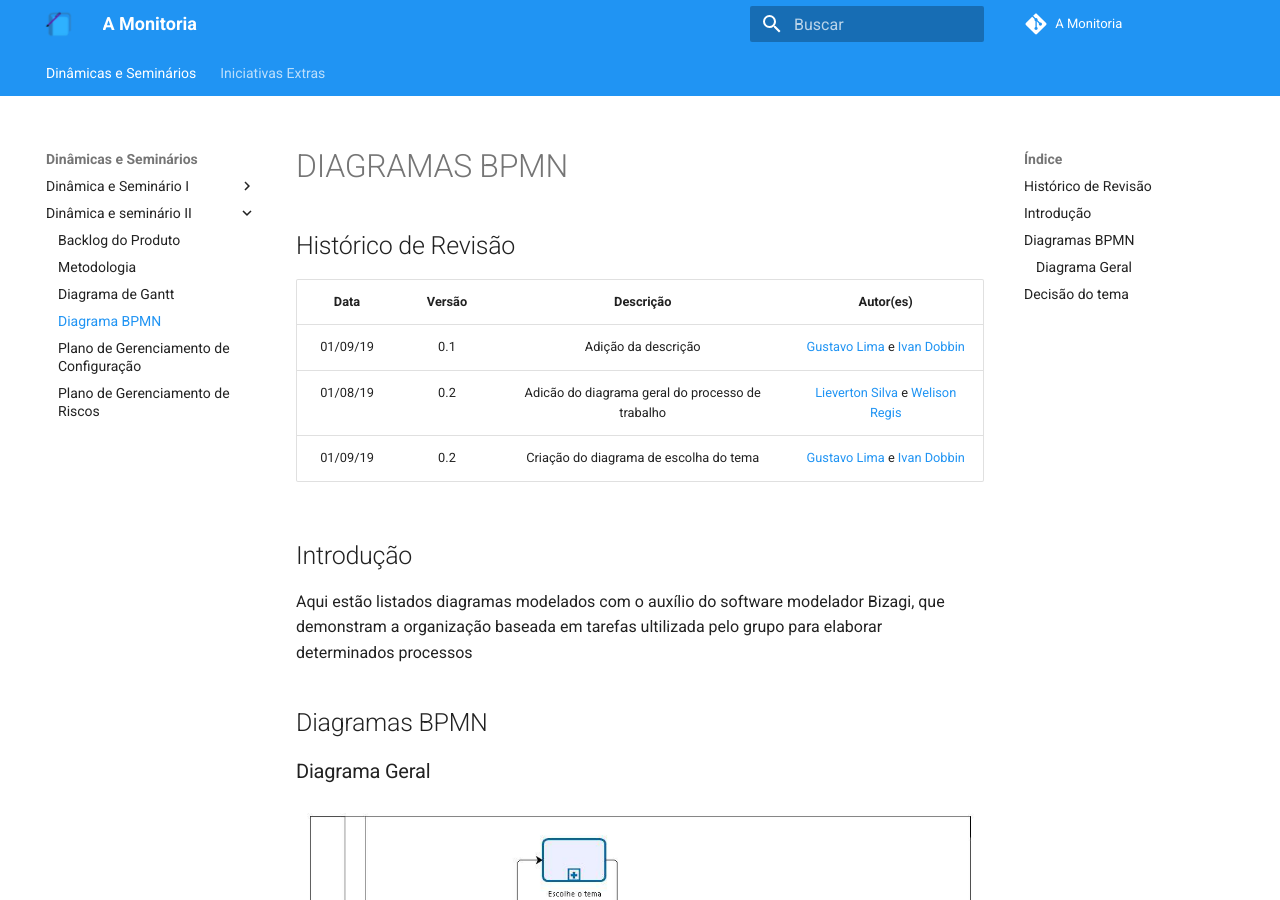
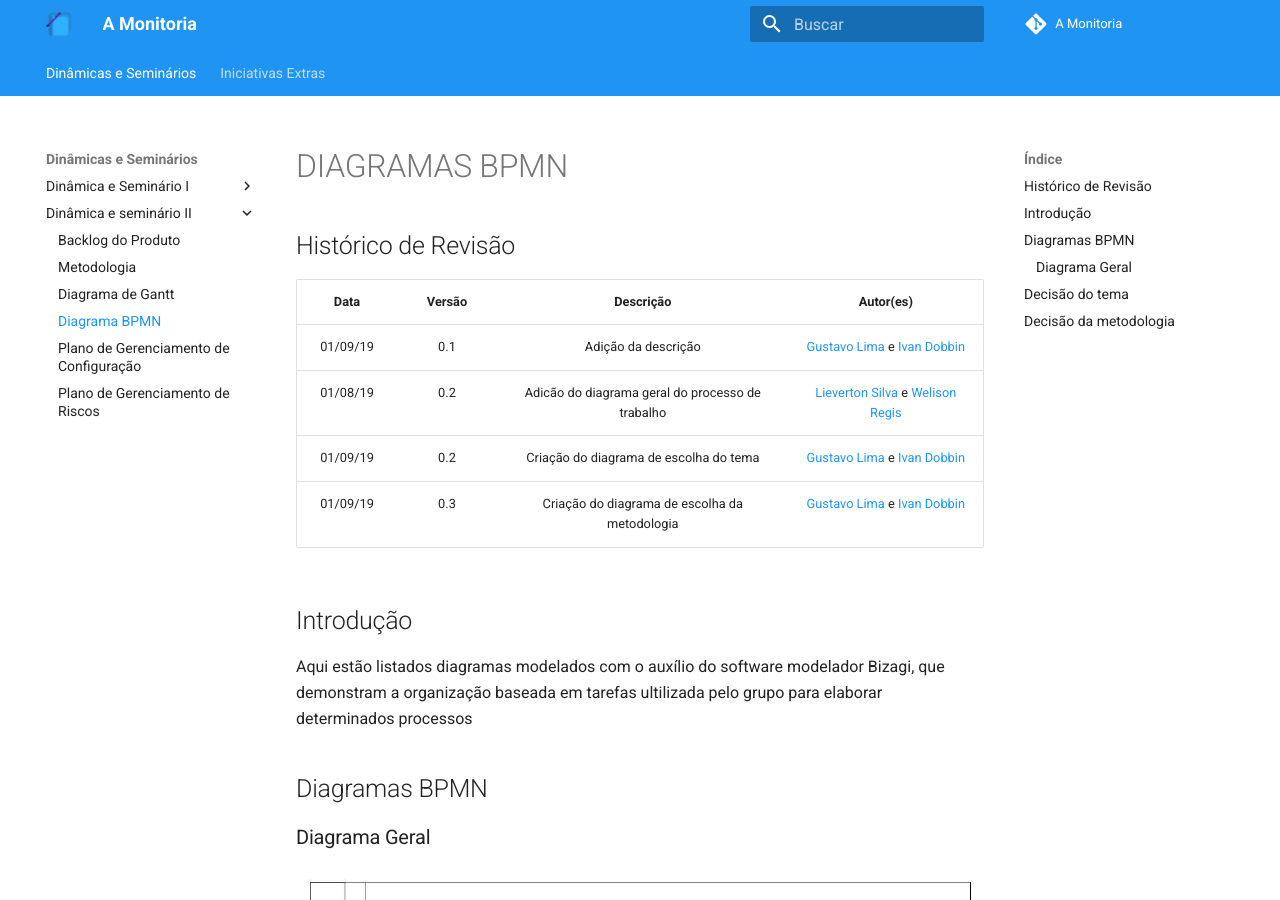
Before and after one commit to 2019-2-arquitetura-desenho/wiki, an MkDocs documentation site: the page built from docs/dinamica_seminario_II/diagrama_bpmn.md, in a window 1280 px wide and 900 px high. Built offline with MkDocs 1.6.1 and Material for MkDocs 9.7.7, drawn with Linux system fonts in a browser that asks for light colours; comment, search, counter and statistics services are not loaded; old or Windows-style settings are respelled for this version of MkDocs; some of the changed text lies outside the part shown.

Commit message:
Adding diagram of metodology
Co-authored-by: Gustavo Marques <gustavomarques.gml@gmail.com>

```diff
--- a/docs/dinamica_seminario_II/diagrama_bpmn.md
+++ b/docs/dinamica_seminario_II/diagrama_bpmn.md
@@ -6,6 +6,8 @@
 | 01/09/19 | 0.1 | Adição da descrição | [Gustavo Lima](https://github.com/gustavolima00) e [Ivan Dobbin](https://github.com/darmsDD)|
 | 01/08/19 | 0.2 | Adicão do diagrama geral do processo de trabalho | [Lieverton Silva](https://github.com/lievertom) e [Welison Regis](https://github.com/WelisonR) |
 | 01/09/19 | 0.2 | Criação do diagrama de escolha do tema | [Gustavo Lima](https://github.com/gustavolima00) e [Ivan Dobbin](https://github.com/darmsDD)|
+| 01/09/19 | 0.3 | Criação do diagrama de escolha da metodologia | [Gustavo Lima](https://github.com/gustavolima00) e [Ivan Dobbin](https://github.com/darmsDD)|
+
 
 ## Introdução
 
@@ -20,3 +22,7 @@
 ## Decisão do tema
 
 ![Decisão do tema](assets/img/bpmn/decisao_tema.jpg)
+
+## Decisão da metodologia
+
+![Decisão da metodologia](assets/img/bpmn/decisão_metodologia.jpg)
```
Also changed, not shown: docs/dinamica_seminario_I/Elicitacao/prototipo.md (+1 -1 lines), docs/dinamica_seminario_II/assets/img/bpmn/decisão_metodologia.jpg (added).
